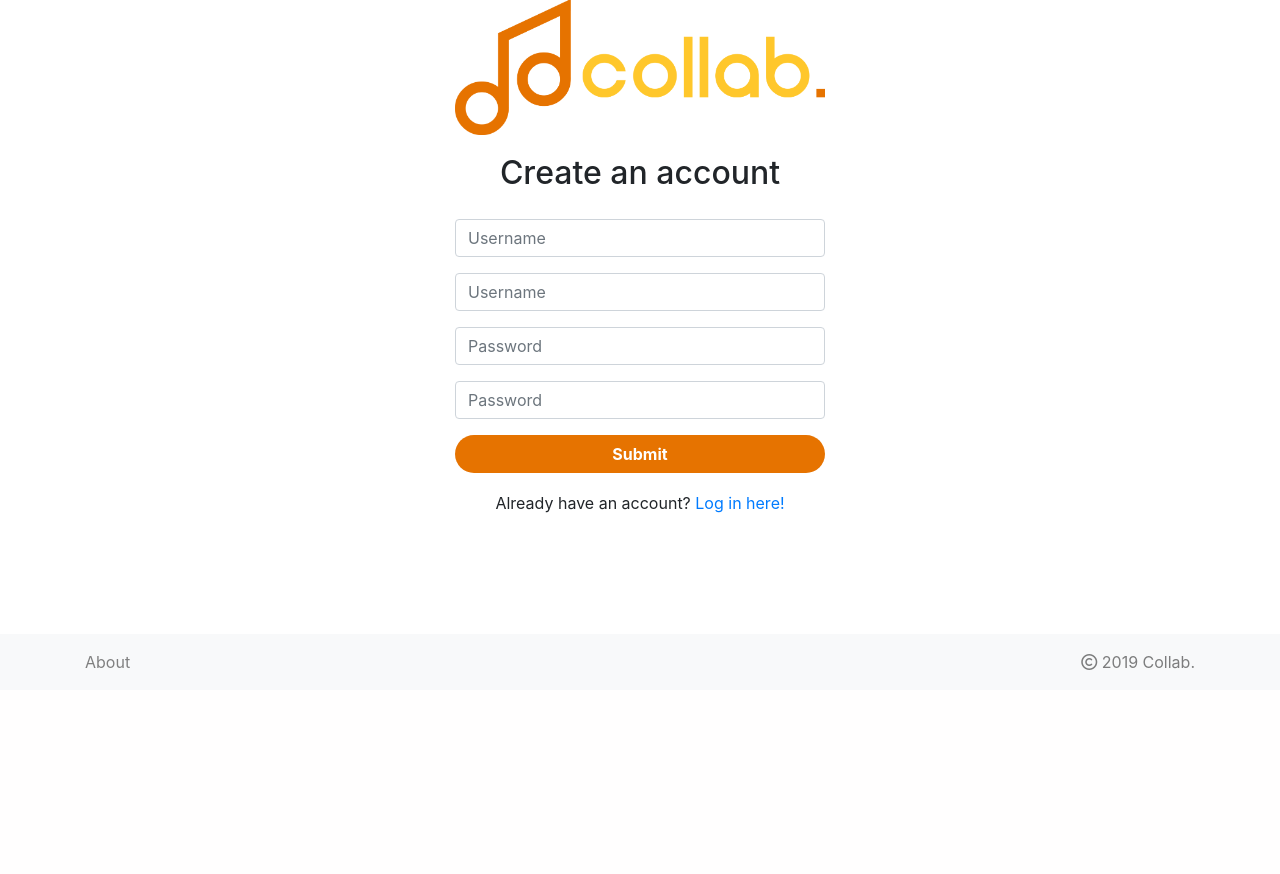
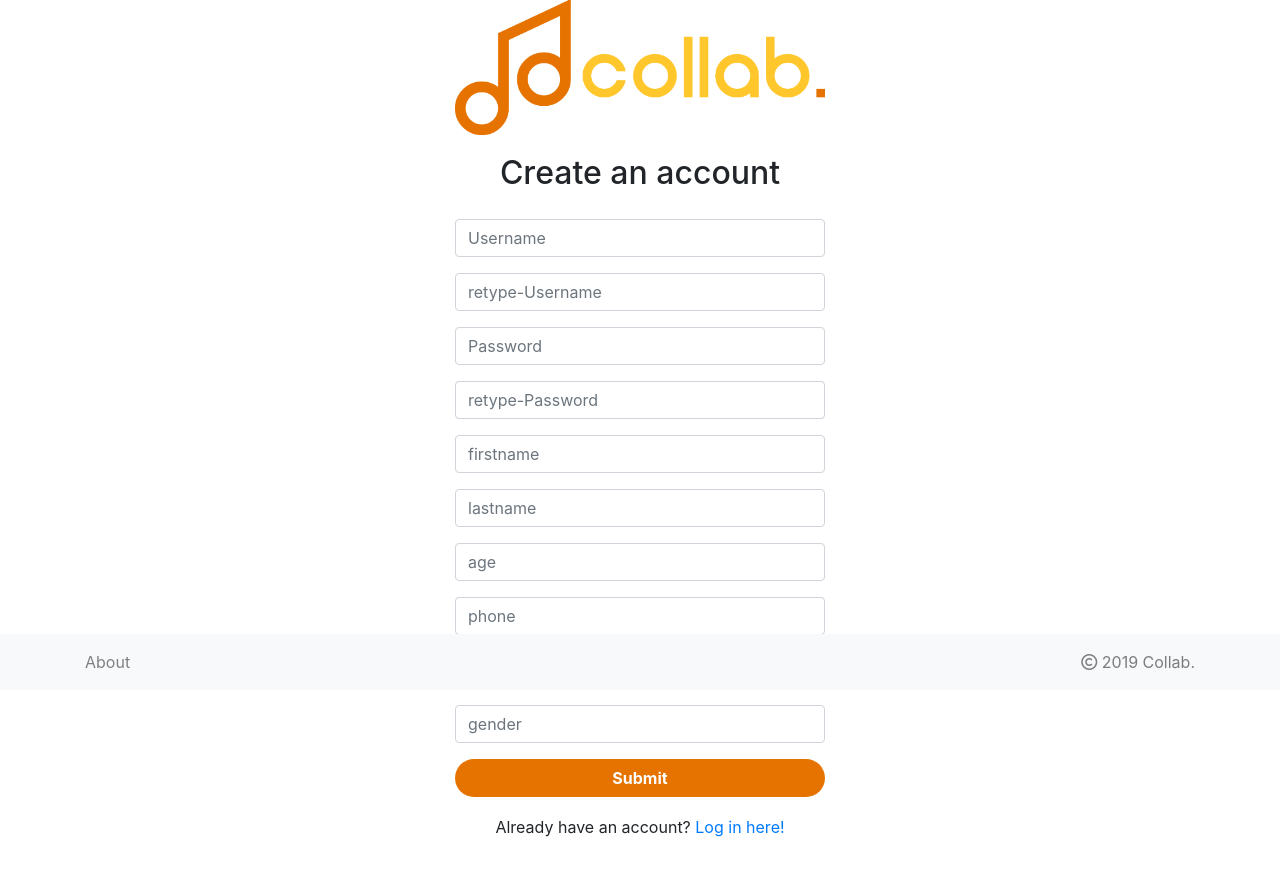
Before and after one commit to YepYepFrank/CSC-210, a Python web app: template templates/signup.html in a window 1280 px wide. Shown: the part 110-984 px from the top of the page. Before the commit the page ends 800 px from the top, so only its background shows below. Run offline with Jinja, Linux system fonts and the light colour scheme; the template is opened without the code that fills it, so the values that code supplies are empty; some libraries are stand-ins or nearby versions.

Commit message:
Update signup.html

```diff
--- a/templates/signup.html
+++ b/templates/signup.html
@@ -37,13 +37,31 @@
           <input type="text" class="form-control" id="username" aria-describedby="usernameHelp" placeholder="Username">
         </div>
         <div class="form-group">
-          <input type="text" class="form-control" id="retype-username" aria-describedby="usernameHelp" placeholder="Username">
+          <input type="text" class="form-control" id="retype-username" aria-describedby="usernameHelp" placeholder="retype-Username">
         </div>
         <div class="form-group">
           <input type="password" class="form-control" id="password" placeholder="Password">
         </div>
          <div class="form-group">
-          <input type="password" class="form-control" id="retype-password" placeholder="Password">
+          <input type="password" class="form-control" id="retype-password" placeholder="retype-Password">
+        </div>
+        <div class="form-group">
+          <input type="text" class="form-control" id="firstname" placeholder="firstname">
+        </div>
+         <div class="form-group">
+          <input type="text" class="form-control" id="lastname" placeholder="lastname">
+        </div>
+         <div class="form-group">
+          <input type="text" class="form-control" id="age" placeholder="age">
+        </div>
+         <div class="form-group">
+          <input type="text" class="form-control" id="phone" placeholder="phone">
+        </div>
+        <div class="form-group">
+          <input type="text" class="form-control" id="country" placeholder="country">
+        </div>
+        <div class="form-group">
+          <input type="text" class="form-control" id="gender" placeholder="gender">
         </div>
         <button type="submit" class="btn signUpButton">Submit</button>
       </form>
```
